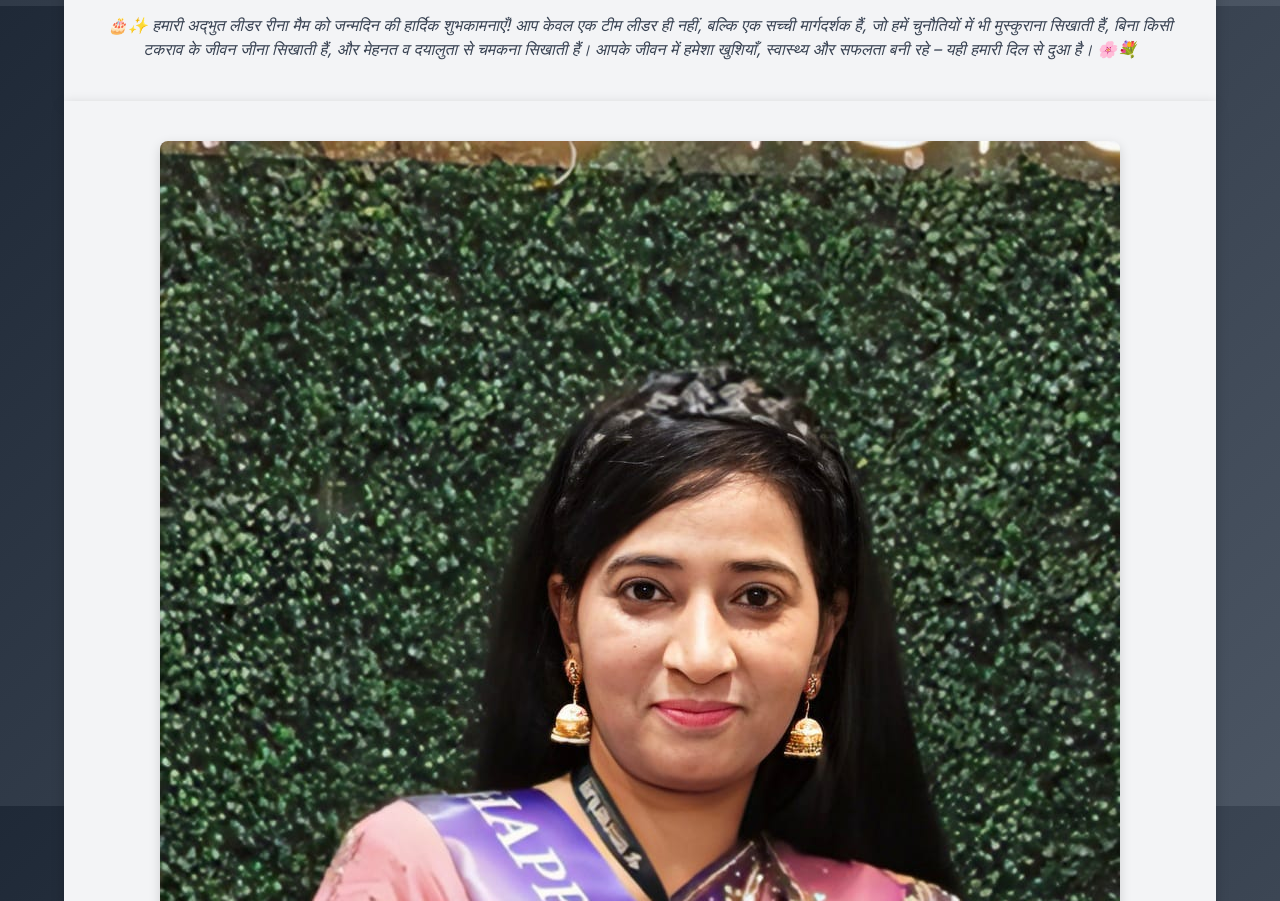
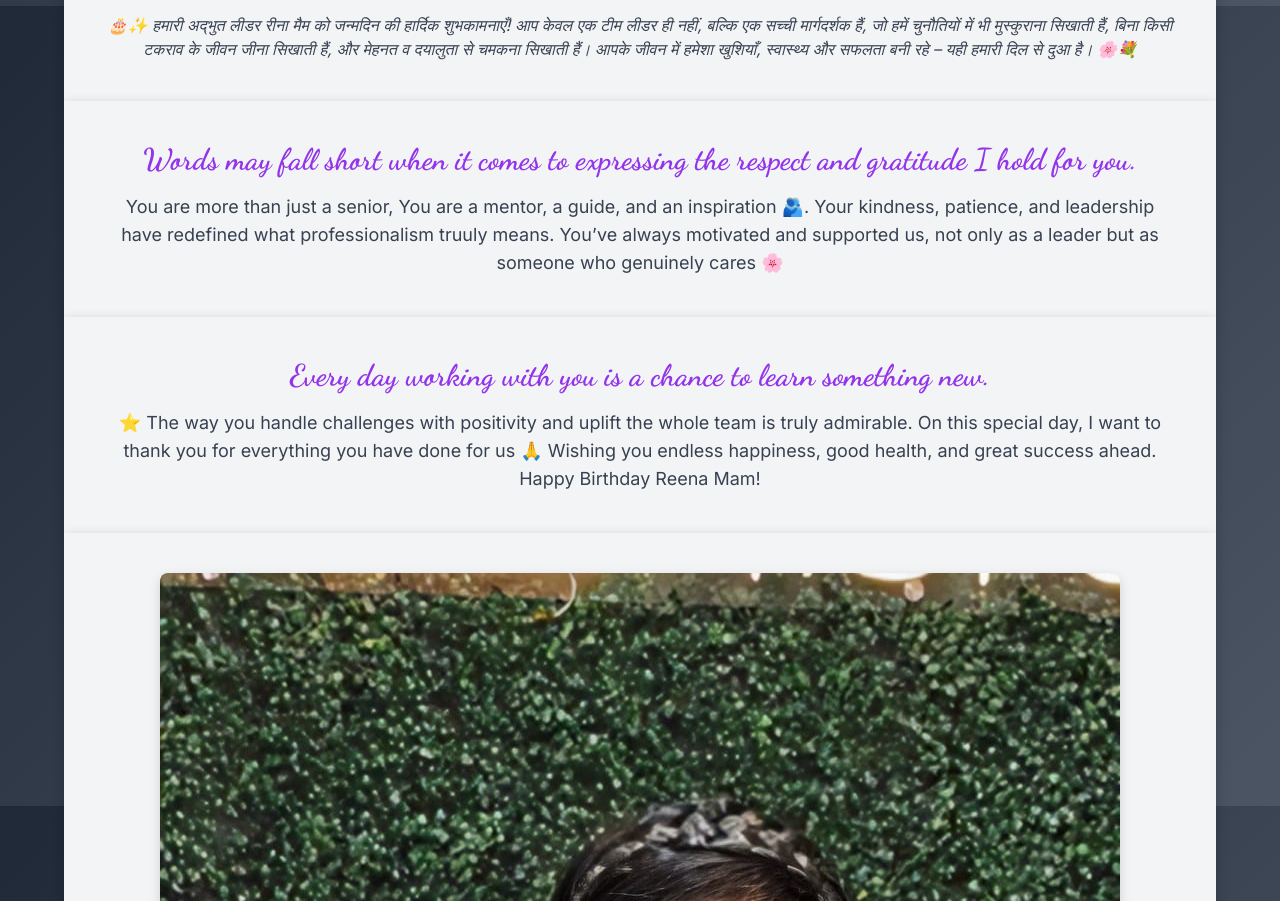
Before and after one commit to pooja-prajapati-269/Birthday, a plain HTML site: page index.html in a window 1280 px wide. Shown: the part 3994-4895 px from the top of the page. Drawn offline with nearby package versions, Linux system fonts and the light colour scheme; a script that the page names is missing.

Commit message:
Reena mam

```diff
--- a/index.html
+++ b/index.html
@@ -280,6 +280,38 @@
                         यही हमारी दिल से दुआ है। 🌸💐
                     </p>
                 </div>
+                <!-- Page 1 (Shayari) -->
+                <div class="page content-page">
+                    <h2
+                        class="text-2xl md:text-3xl font-bold mb-4 text-purple-600 font-['Dancing_Script']">Words
+                        may fall short when it comes to expressing the respect
+                        and gratitude I hold for you.</h2>
+                    <p class="text-base md:text-lg text-center leading-relaxed">
+                        You are more than just a senior, You are a mentor, a
+                        guide, and an inspiration 🫂. Your kindness, patience,
+                        and leadership have redefined what professionalism
+                        truuly means. You’ve always motivated and supported us,
+                        not only as a leader but as someone who genuinely cares
+                        🌸
+                    </p>
+                </div>
+                <div class="page content-page">
+                    <h2
+                        class="text-2xl md:text-3xl font-bold mb-4 text-purple-600 font-['Dancing_Script']">
+                        Every day working with you is a chance to learn
+                        something new.</h2>
+                    <p class="text-base md:text-lg text-center leading-relaxed">
+                        ⭐ The way you handle challenges with
+                        positivity and uplift the whole team is truly admirable.
+                        On this special day, I want to thank you for everything
+                        you have done for us 🙏
+
+                        Wishing you endless happiness, good health, and great
+                        success ahead.
+
+                        Happy Birthday Reena Mam!
+                    </p>
+                </div>
 
                 <!-- Page 8 (Image) -->
                 <div class="page image-page">
```
